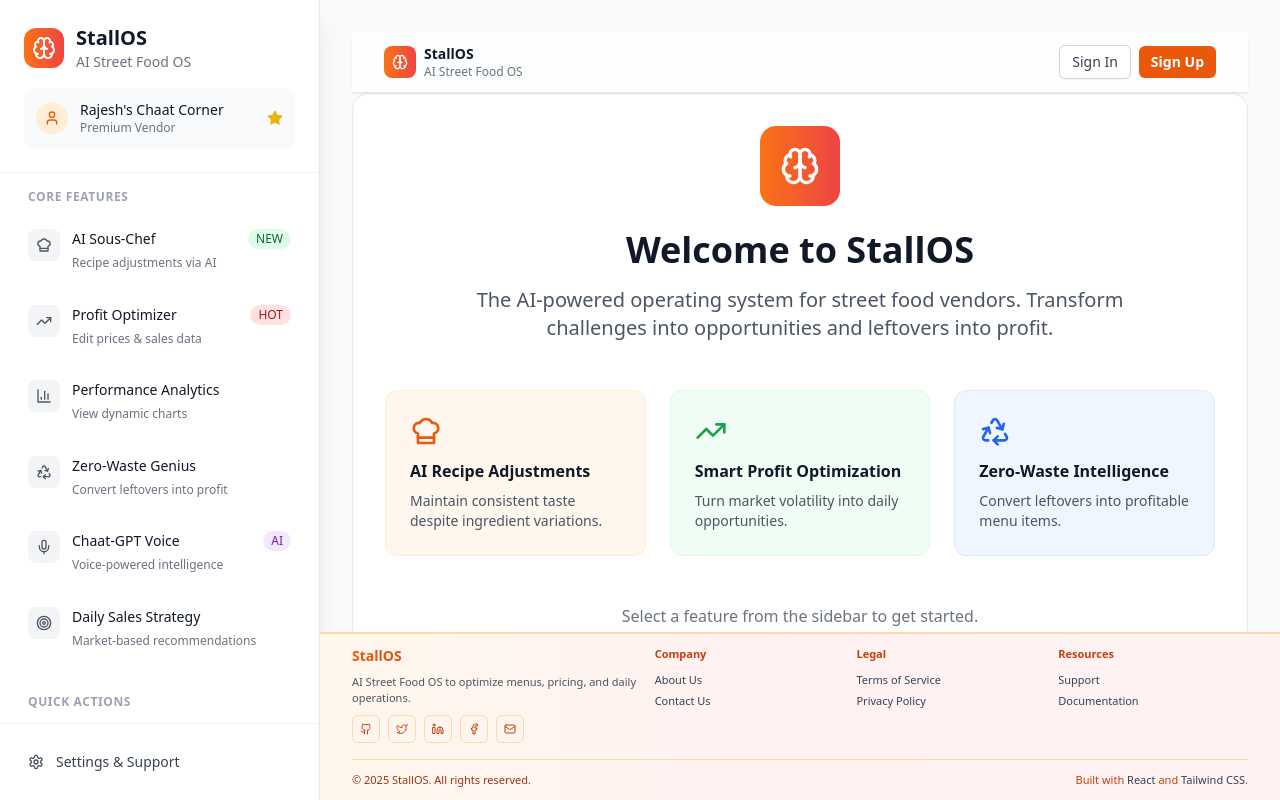
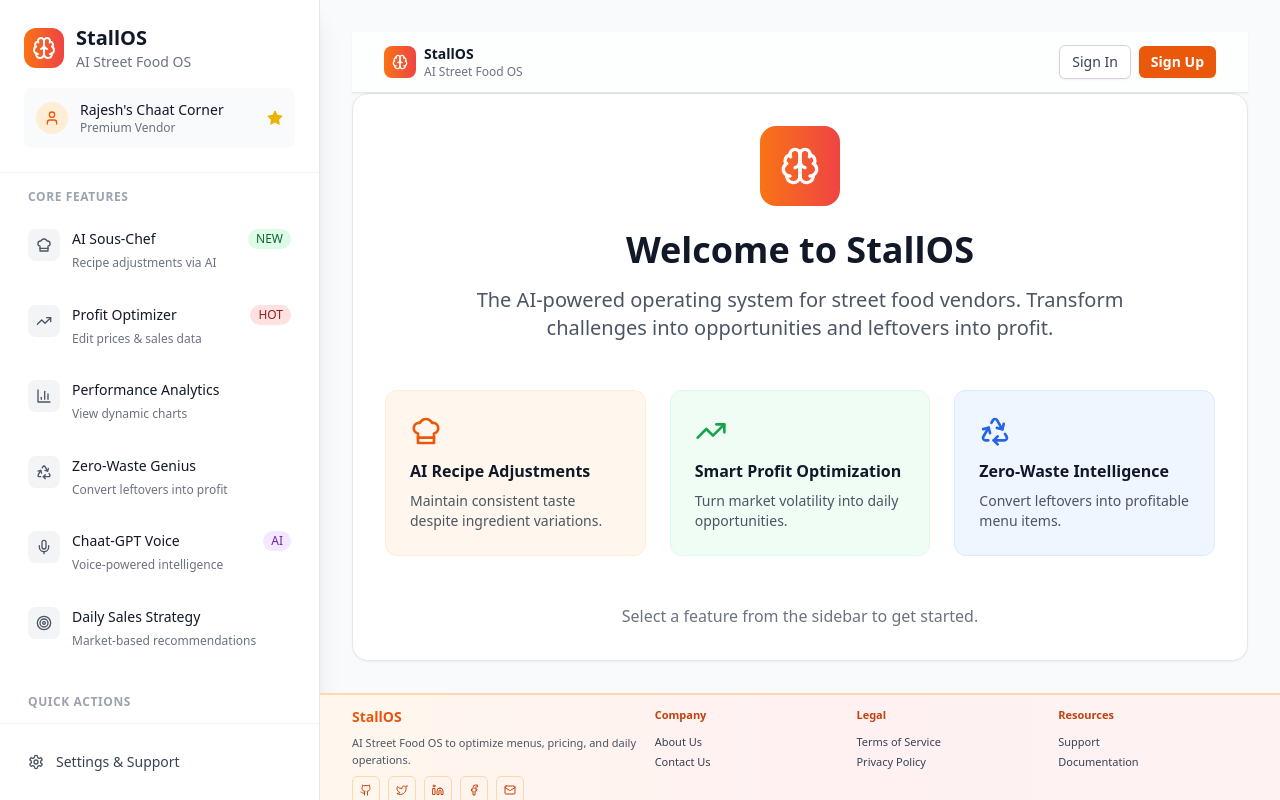
Before and after one commit to Zaki-Mohd/StallOs, a React (Vite) app: page / in a window 1280 px wide. Built offline with nearby package versions, Linux system fonts and the light colour scheme.

Commit message:
Update App.tsx

```diff
--- a/src/App.tsx
+++ b/src/App.tsx
@@ -9,6 +9,7 @@ import LandingPage from './components/LandingPage';
 import ChatGPT from './components/ChatGPT';
 
 import Footer from './components/Footer';
+import DailyStrategy from './components/DailyStrategy';
 
 // Register Chart.js components
 ChartJS.register(CategoryScale, LinearScale, PointElement, LineElement, BarElement, ArcElement, Title, Tooltip, Legend);
@@ -178,6 +179,9 @@ function App() {
                         );
                     })}
                 </div>
+                <div>
+
+                </div>
                 <div className="mt-8">
                     <h2 className="text-xs font-semibold text-gray-400 uppercase tracking-wider px-3 mb-3">Quick Actions</h2>
                     <div className="space-y-1">
@@ -237,12 +241,15 @@ function App() {
                         <Menu className="h-6 w-6" aria-hidden="true" />
                     </button>
                 </div>
-                <main className="flex-1 relative z-0 overflow-y-auto focus:outline-none p-4 md:p-8">
+
+                {/* 👇 The updated scrollable container */}
+                <main className="flex-1 relative z-0 overflow-y-auto focus:outline-none">
+                    <div className="p-4 md:p-8">
                         {renderActiveFeature()}
-                                {/* Global Footer */}
-
+                    </div>
+                    {/* The footer is now part of the scrollable main content */}
+                    <Footer />
                 </main>
-                <Footer />
             </div>
         </div>
     );
```
Lines whose indentation alone changed are shown as unchanged.
